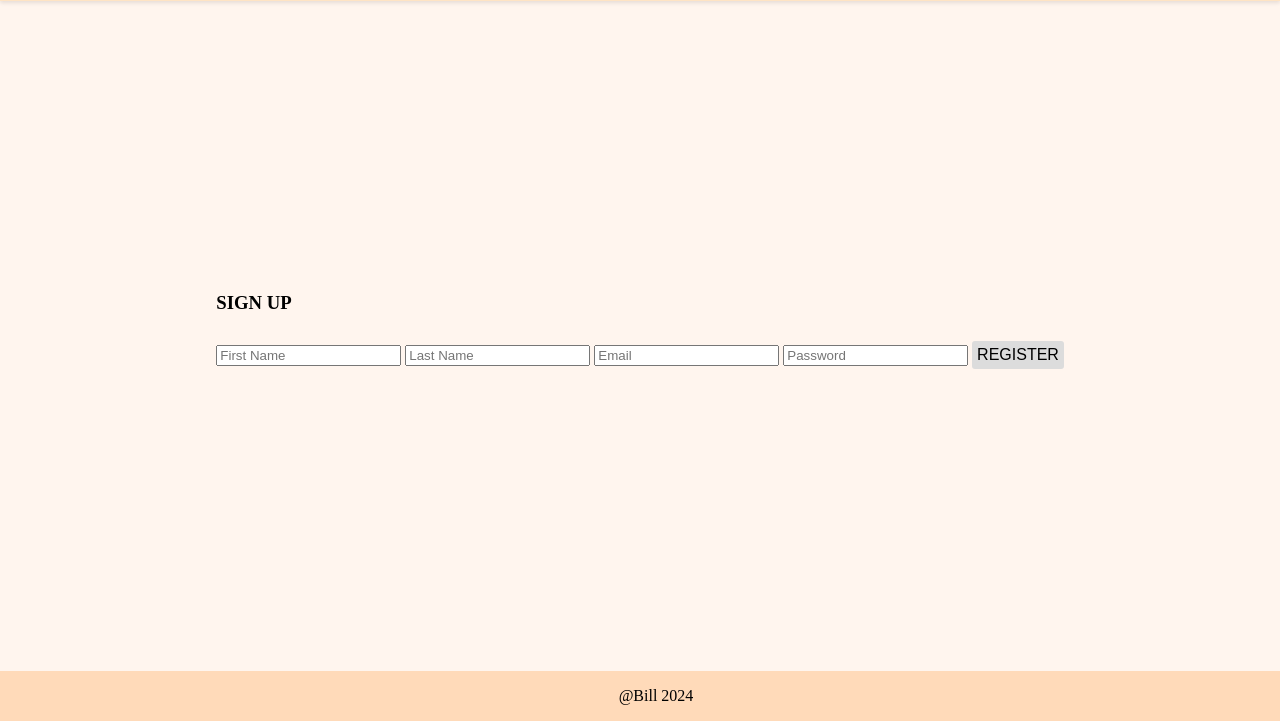
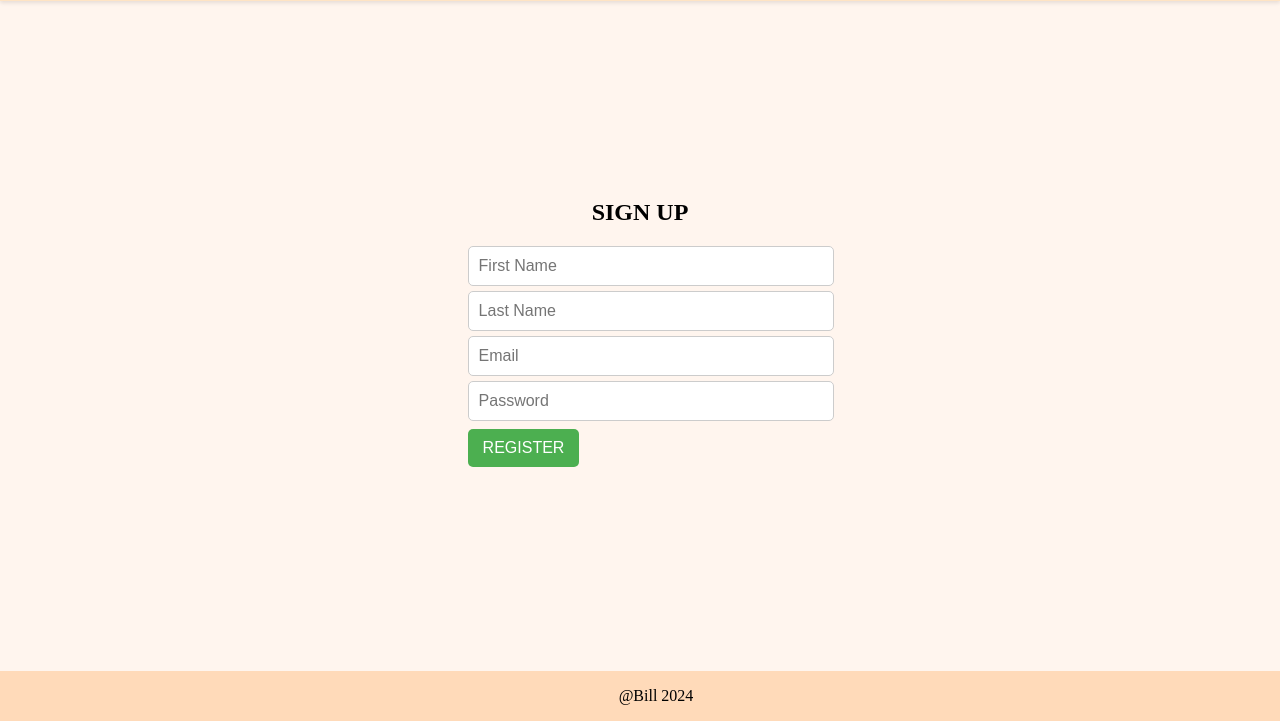
Before and after one commit to mulewile/perl-mysql-app, a website: page public/index.html in a window 1280 px wide. Shown: the part 79-800 px from the top of the page. Drawn offline with Linux system fonts and the light colour scheme; no server answers.

Commit message:
styled login/signup form

```diff
--- a/public/styles.css
+++ b/public/styles.css
@@ -63,6 +63,51 @@ p {
   position: fixed;
   color: #ff0000;
 }
+
+.form {
+  max-width: 400px;
+  margin: 0 auto;
+}
+
+.form__title {
+  text-align: center;
+  font-size: 1.5em;
+  margin-bottom: 20px;
+}
+
+.form__group {
+  margin-bottom: 20px;
+}
+
+.form__label {
+  display: block;
+  font-size: 0.8em;
+  margin-bottom: 5px;
+}
+
+.form__input {
+  width: 100%;
+  padding: 10px;
+  font-size: 1em;
+  border: 1px solid #ccc;
+  border-radius: 5px;
+}
+
+.form__button {
+  background-color: #4CAF50;
+  color: #fff;
+  padding: 10px 15px;
+  font-size: 1em;
+  border: none;
+  border-radius: 5px;
+  cursor: pointer;
+  transition: background-color 0.3s;
+}
+
+.form__button:hover {
+  background-color: #1e5720;
+}
+
 
 .message--success{
   display: flex;
```
